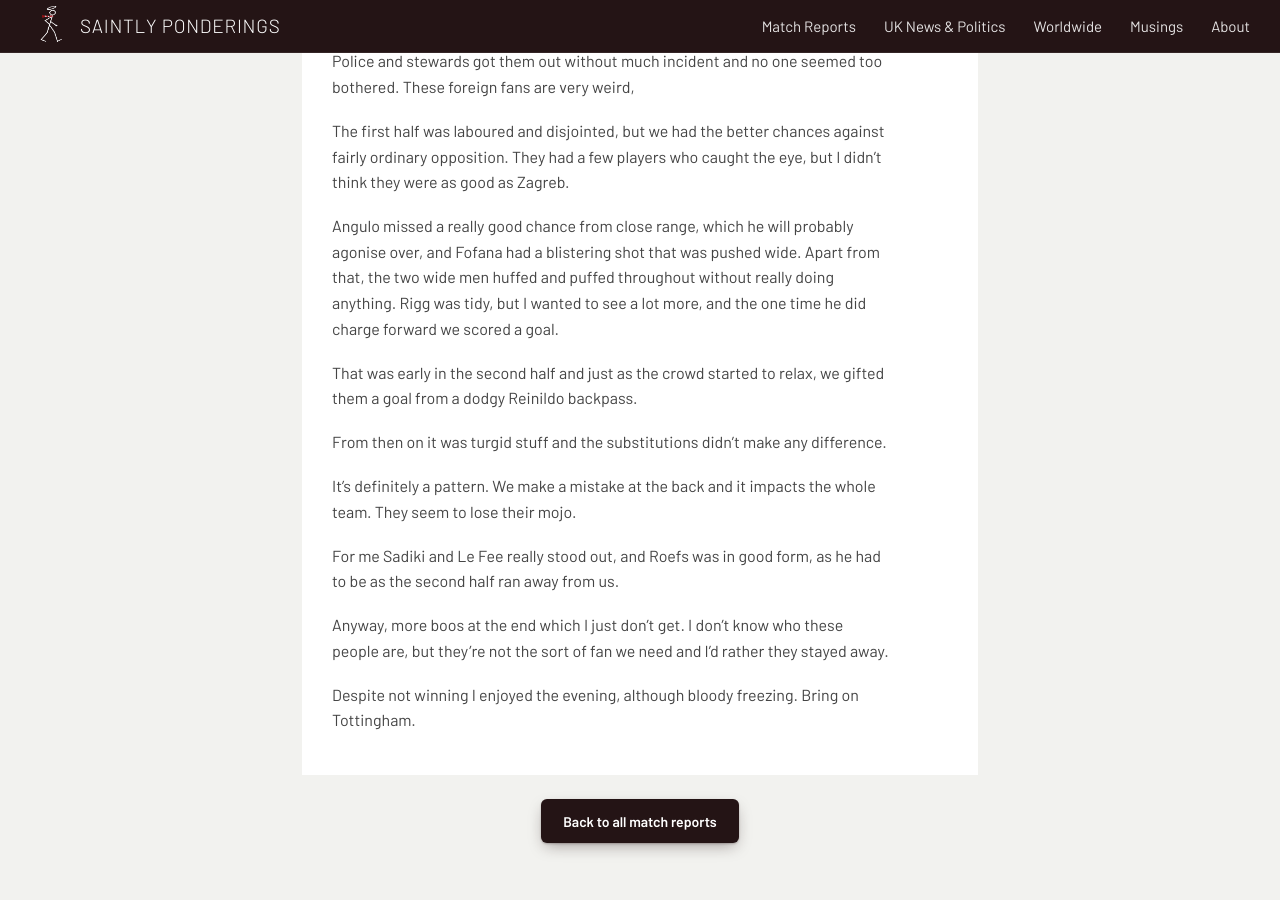
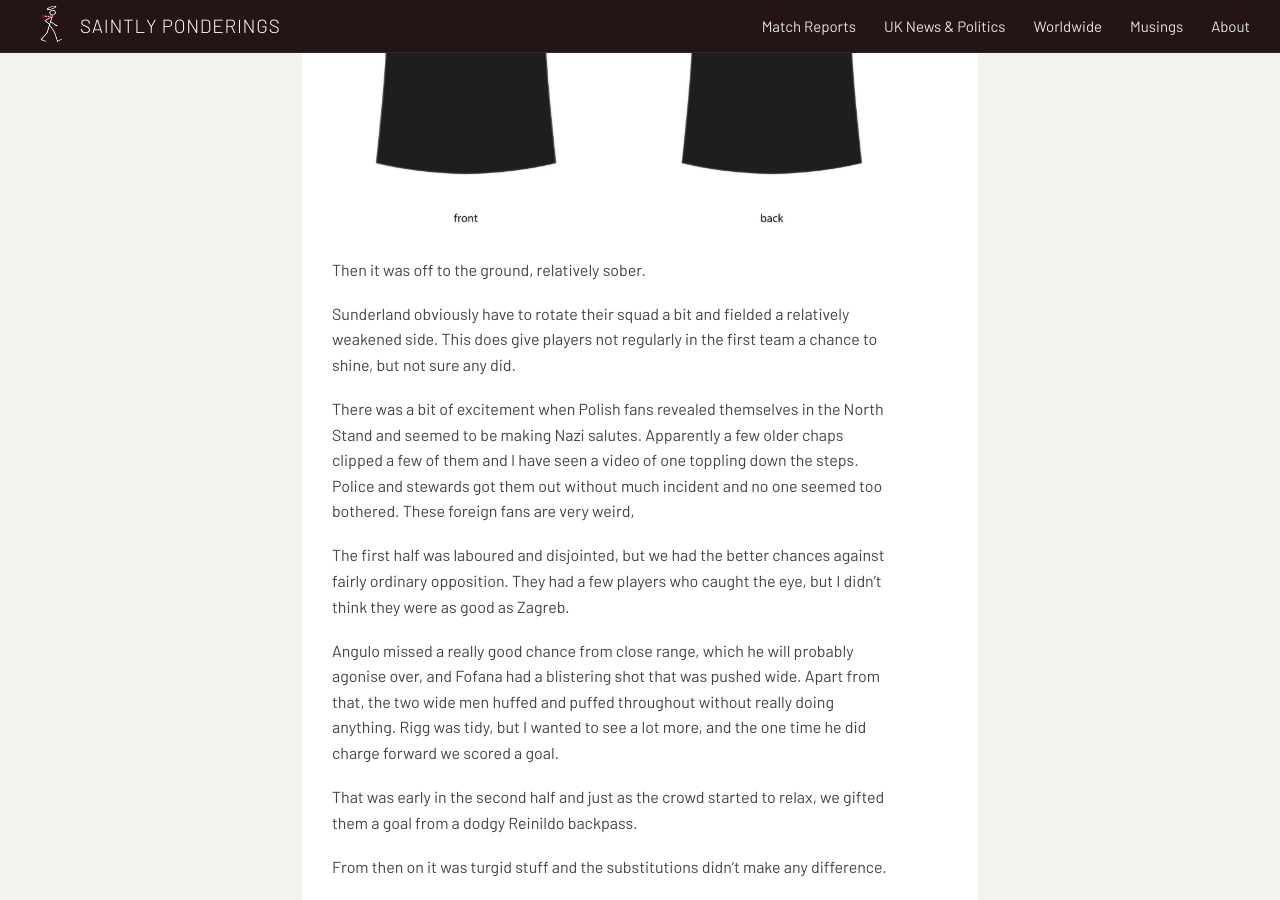
Before and after one commit to s41nty-ui/Saintly-ponderings, a Jekyll site: the page built from _match-reports/jagiellonia.md, in a window 1280 px wide and 900 px high, scrolled down 325 px. Built offline with Jekyll 4.4.1, drawn with Linux system fonts in a browser that asks for light colours.

Commit message:
Update _match-reports/jagiellonia.md (via Pages CMS)

```diff
--- a/_match-reports/jagiellonia.md
+++ b/_match-reports/jagiellonia.md
@@ -13,6 +13,8 @@ It was cold! I was thinking of excuses to bunk off but Paul offered me a lift, s
 We then walked over the bridge into Sunderland to the pub. There was a very heavy police presence and a lot of horse poo. I’m not sure why as we only spotted a few Polish fans.
 
 The crack in the pub was great. Some took early delivery of the superb Mackem in Milan(o) t-shirts. Big up to the design boys Big Andy, Dom & Dave.
+
+![](/brand_assets/Screenshot_20261128_121157_Drive-1.jpg)
 
 Then it was off to the ground, relatively sober.
 
```
